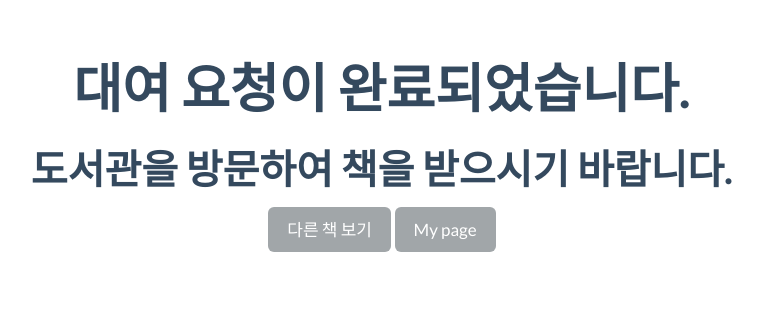
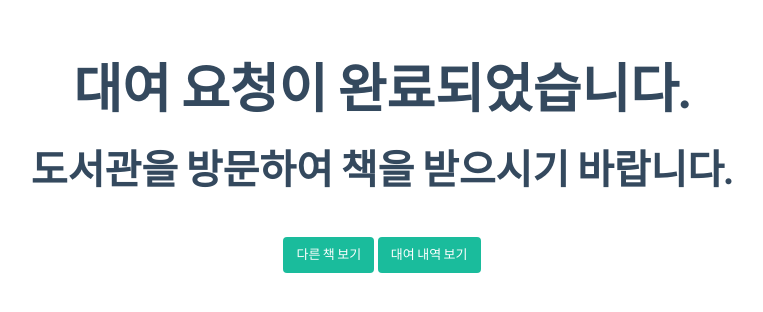
Before and after one commit to SungjinYoo/BookShare, a Django app: template bookshare/templates/books/rent_request_complete.html in a window 1280 px wide. Shown: the part 53-365 px from the top of the page, without its empty margins (258-1021 px from the left). Run offline with Django 3.2, Linux system fonts and the light colour scheme; the template is opened without the code that fills it, so the values that code supplies are empty; parts of the project's set-up code (start-up, migrations or seed data) failed here and were passed over; some libraries are stand-ins or nearby versions.

Commit message:
edit style.css rent_request_complete.html

```diff
--- a/bookshare/static/css/style.css
+++ b/bookshare/static/css/style.css
@@ -64,3 +64,8 @@
 .book-detail .courses li {
     list-style: none;
 }
+
+.link-set {
+    margin-top:30px;
+    margin-bottom:15px;
+}
--- a/bookshare/templates/books/rent_request_complete.html
+++ b/bookshare/templates/books/rent_request_complete.html
@@ -1,24 +1,22 @@
 {% extends "base.html" %}
 
 {% block content %}
-<div class="container-fluid row">
+<div class="rent-request">
+    <div class="row">
         <div class="col-md-2">
         </div>
         <div class="col-md-8">
             <h2 class="text-center">대여 요청이 완료되었습니다.</h2>
             <h3 class="text-center">도서관을 방문하여 책을 받으시기 바랍니다.</h3>
             <div class="row">
-			<div class="col-md-4">
-			</div>
-			<div class="col-md-4 text-center">
-				<a href="#" class="btn btn-default btn-lg active">다른 책 보기</a>
-				<a href="#" class="btn btn-default btn-lg active">My page</a>
-			</div>
-			<div class="col-md-4">
+                <div class="col-md-12 text-center link-set">
+                    <a href="#" class="btn btn-sm btn-primary">다른 책 보기</a>
+                    <a href="#" class="btn btn-sm btn-primary">대여 내역 보기</a>
                 </div>
             </div>
         </div>
         <div class="col-md-2">
         </div>
     </div>
+</div>
 {% endblock %}
```
Lines whose indentation alone changed are shown as unchanged.
